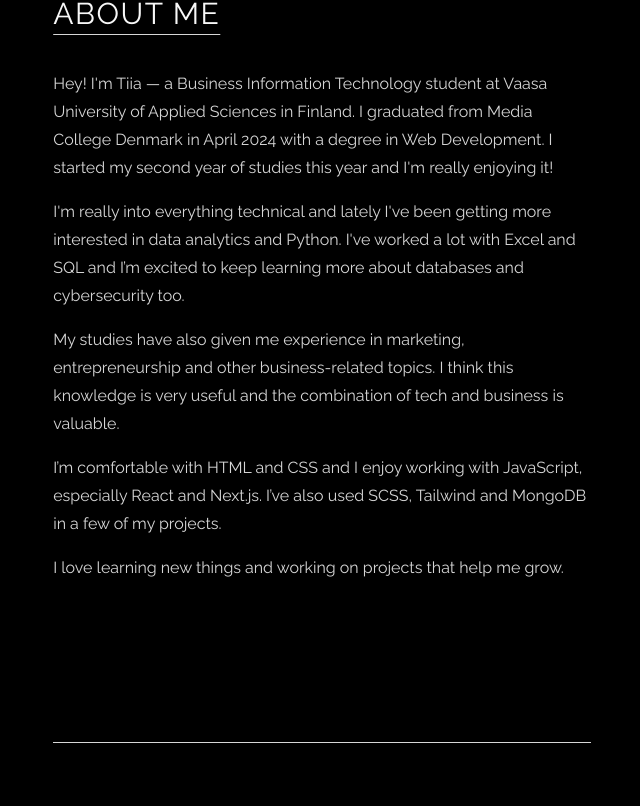
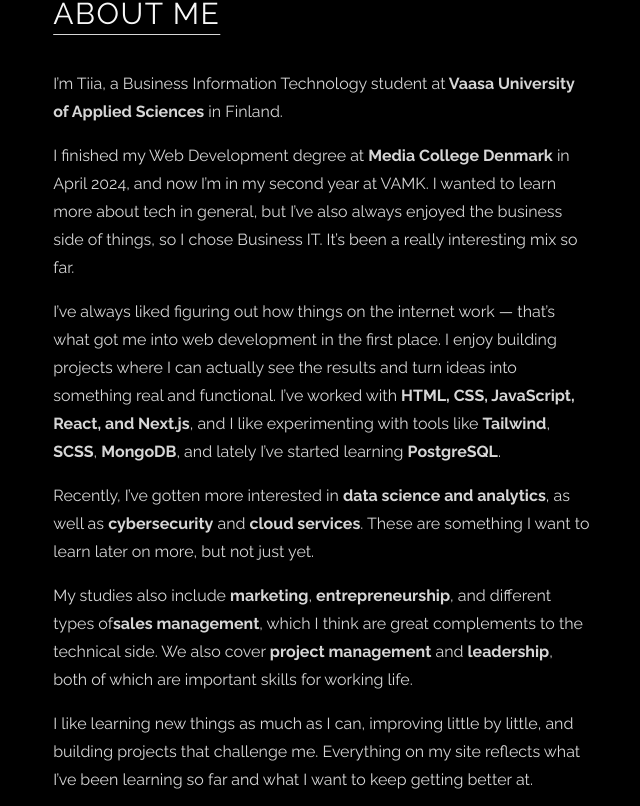
Before and after one commit to T-Pitkanen/portfolio-old, a Next.js app: page / in a window 1280 px wide. Shown: the part 634-1440 px from the top of the page, without its empty margins (318-958 px from the left). Built offline with nearby package versions, Linux system fonts and the light colour scheme.

Commit message:
fixed about

```diff
--- a/src/app/components/about/about.js
+++ b/src/app/components/about/about.js
@@ -6,33 +6,51 @@
       <div className={styles.aboutText}>
         <h2>ABOUT ME</h2>
         <p>
-          {" "}
-          Hey! I&#39;m Tiia — a Business Information Technology student at Vaasa
-          University of Applied Sciences in Finland. I graduated from Media
-          College Denmark in April 2024 with a degree in Web Development. I
-          started my second year of studies this year and I&#39;m really enjoying it!{" "}
-        </p>{" "}
+          I’m Tiia, a Business Information Technology student at
+          <strong> Vaasa University of Applied Sciences</strong> in Finland.
+        </p>
+
         <p>
-          {" "}
-          I&#39;m really into everything technical and lately I&#39;ve been getting more
-          interested in data analytics and Python. I&#39;ve worked a lot with Excel
-          and SQL and I’m excited to keep learning more about databases and
-          cybersecurity too.{" "}
-        </p>{" "}
+          I finished my Web Development degree at{" "}
+          <strong>Media College Denmark</strong> in April 2024, and now I’m in
+          my second year at VAMK. I wanted to learn more about tech in general,
+          but I’ve also always enjoyed the business side of things, so I chose
+          Business IT. It’s been a really interesting mix so far.
+        </p>
+
         <p>
-          {" "}
-          My studies have also given
-          me experience in marketing, entrepreneurship and other
-          business-related topics. I think this knowledge is very useful and the combination of tech and business is valuable.{" "}
-        </p>{" "}
+          I’ve always liked figuring out how things on the internet work —
+          that’s what got me into web development in the first place. I enjoy
+          building projects where I can actually see the results and turn ideas
+          into something real and functional. I’ve worked with{" "}
+          <strong>HTML, CSS, JavaScript, React, and Next.js</strong>, and I like
+          experimenting with tools like{" "}
+          <strong>Tailwind</strong>, <strong>SCSS</strong>,{" "}
+          <strong>MongoDB</strong>, and lately I’ve started learning{" "}
+          <strong>PostgreSQL</strong>.
+        </p>
+
         <p>
-          {" "}
-          I’m comfortable with HTML and CSS and I enjoy working with JavaScript, especially React and Next.js. I’ve also used SCSS, Tailwind
-          and MongoDB in a few of my projects.{" "}
-        </p>{" "}
+          Recently, I’ve gotten more interested in{" "}
+          <strong>data science and analytics</strong>, as well as{" "}
+          <strong>cybersecurity</strong> and <strong>cloud services</strong>.
+          These are something I want to learn later on more, but not just yet.
+        </p>
+
         <p>
-          {" "}
-          I love learning new things and working on projects that help me grow.{" "}
+          My studies also include <strong>marketing</strong>,{" "}
+          <strong>entrepreneurship</strong>, and different types of
+          <strong>sales management</strong>, which I think are great complements
+          to the technical side. We also cover{" "}
+          <strong>project management</strong> and <strong>leadership</strong>,
+          both of which are important skills for working life.
+        </p>
+
+        <p>
+          I like learning new things as much as I can, improving little by
+          little, and building projects that challenge me. Everything on my site
+          reflects what I’ve been learning so far and what I want to keep
+          getting better at.
         </p>
       </div>
     </div>
```
